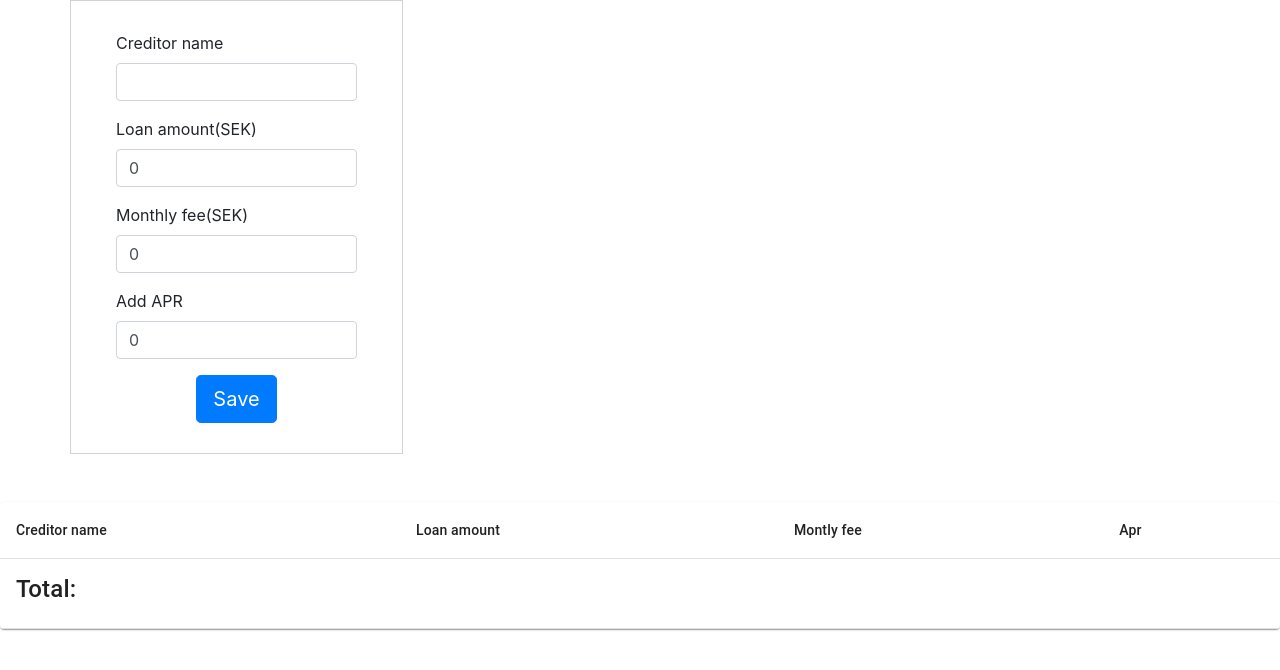
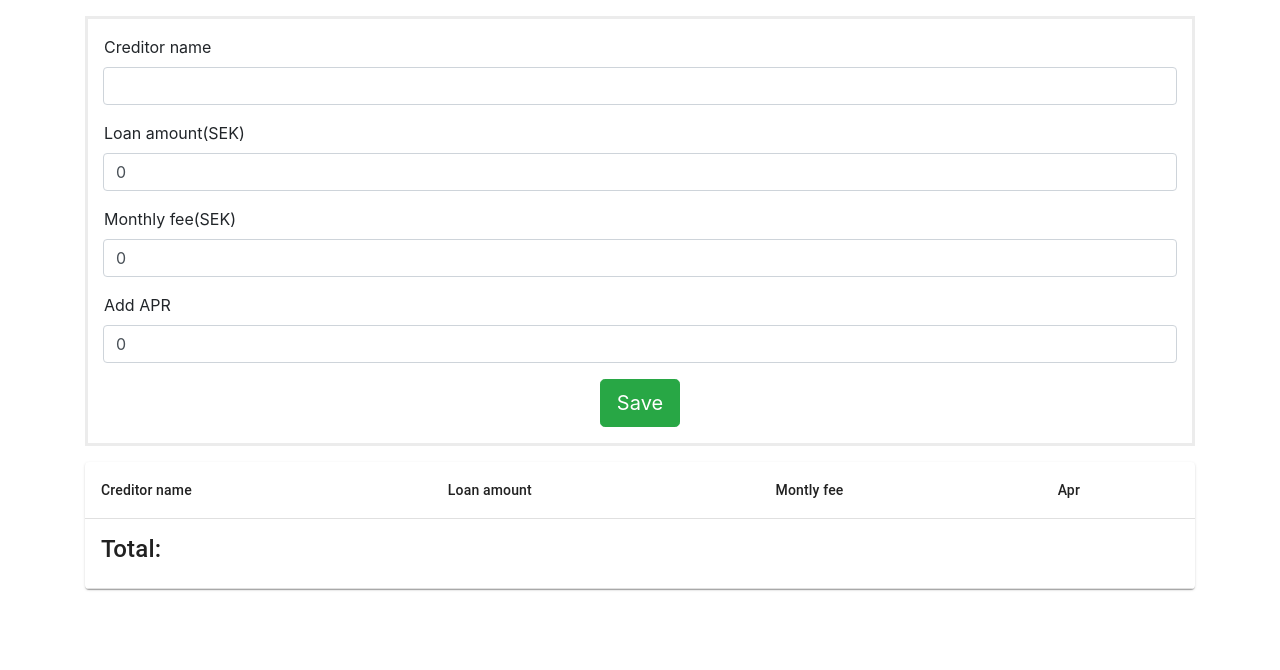
Before and after one commit to Jeca1801/Preloan-Frontend, a React (Create React App) app: page / in a window 1280 px wide. Shown: the top 670 px of the page. Built offline with nearby package versions, Linux system fonts and the light colour scheme.

Commit message:
added some css tweaks and cleaned up the code

```diff
--- a/src/context/CustomerContext.js
+++ b/src/context/CustomerContext.js
@@ -1,10 +1,10 @@
 import React, { createContext, useReducer, useEffect } from "react";
-import { bookReducer } from "../reducers/bookReducer";
+import { loanReducer } from "../reducers/loanReducer";
 
 export const CustomerContext = createContext();
 
 const CustomerContextProvider = (props) => {
-  const [preLoan, dispatch] = useReducer(bookReducer, [], () => {
+  const [preLoan, dispatch] = useReducer(loanReducer, [], () => {
     const localData = localStorage.getItem("preLoan");
     return localData ? JSON.parse(localData) : [];
   });
--- /dev/null
+++ b/src/dashboard/DashBoard.css
@@ -0,0 +1,3 @@
+.dashboard-wrapper {
+  margin-top: 1rem;
+}
--- a/src/dashboard/DashBoard.js
+++ b/src/dashboard/DashBoard.js
@@ -1,17 +1,16 @@
 import React, { useState } from "react";
 import CustomerForm from "./form/CustomerForm";
-import { Container } from 'react-bootstrap';
 import DisplayTable from "./table/DisplayTable";
+import { Container } from "react-bootstrap";
+import './DashBoard.css';
 
 const DashBoard = () => {
   const [tableRow, setTableRow] = useState([]);
   return (
-    <>
-      <Container>
-        <CustomerForm setTableRow={setTableRow} tableRow={tableRow} />
-      </Container>
-      <DisplayTable/>
-    </>
+    <Container className="dashboard-wrapper">
+      <CustomerForm setTableRow={setTableRow} tableRow={tableRow} />
+      <DisplayTable />
+    </Container>
   );
 };
 
--- a/src/dashboard/form/CustomerForm.css
+++ b/src/dashboard/form/CustomerForm.css
@@ -1,8 +1,8 @@
 .form-wrapper {
-  width: 30%;
-  border: 1px solid #d3d3d3;
-  padding: 30px;
-  margin-bottom: 3rem;
+  padding: 1rem;
+  border: 0.2rem solid #ececec;
+  margin-bottom: 1rem;
+  width: 50%;
 }
 
 .button-wrapper {
--- a/src/dashboard/form/CustomerForm.js
+++ b/src/dashboard/form/CustomerForm.js
@@ -1,7 +1,7 @@
 import React, { useContext } from "react";
 import TextInput from "./TextInput";
 import { CustomerContext } from "../../context/CustomerContext";
-import { Form, Button, Row, Col } from "react-bootstrap";
+import { Form, Button, Row, Col, Container } from "react-bootstrap";
 import * as yup from "yup";
 import { Formik } from "formik";
 import "./CustomerForm.css";
@@ -31,8 +31,8 @@ const CustomerForm = ({ setTableRow }) => {
   const onFormSubmit = (values) => {
     setTableRow((row) => [...row, values]);
     dispatch({
-      type: "ADD_BOOK",
-      book: {
+      type: "ADD_PRE_LOAN",
+      preLoan: {
         creditorName: values.creditorName,
         loanAmount: values.loanAmount,
         monthlyFee: values.monthlyFee,
@@ -57,7 +57,7 @@ const CustomerForm = ({ setTableRow }) => {
         handleChange,
         handleBlur,
       }) => (
-        <Row className="form-wrapper">
+        <Container className="form-wrapper">
           <Form onSubmit={handleSubmit}>
             <TextInput
               type="text"
@@ -99,14 +99,13 @@ const CustomerForm = ({ setTableRow }) => {
               handleChange={handleChange}
               handleBlur={handleBlur}
             />
-
-            <div className="button-wrapper">
-              <Button type="submit" variant="primary" size="lg">
+            <Col className="button-wrapper">
+              <Button type="submit" variant="success" size="lg">
                 Save
               </Button>
-            </div>
+            </Col>
           </Form>
-        </Row>
+        </Container>
       )}
     </Formik>
   );
--- a/src/dashboard/form/TextInput.js
+++ b/src/dashboard/form/TextInput.js
@@ -1,5 +1,5 @@
 import React from "react";
-import { Form, Col } from "react-bootstrap";
+import { Form, Row, Col } from "react-bootstrap";
 import { checkInputField, inputBorderColor } from "./inputUtils.js";
 
 const TextInput = (props) => {
@@ -15,9 +15,9 @@ const TextInput = (props) => {
     textarea,
   } = props;
   return (
-    <Col xs={12}>
-      <Form.Group>
-        <Form.Label>{label}</Form.Label>
+    <Form.Group as={Row}>
+      <Form.Label className="pl-3"sm="2">{label}</Form.Label>
+      <Col xs={12}>
         <Form.Control
           type={type}
           name={name}
@@ -27,9 +27,10 @@ const TextInput = (props) => {
           style={inputBorderColor(errors, touched, values, name)}
           as={textarea}
         ></Form.Control>
-        {checkInputField(errors, touched, name)}
-      </Form.Group>
-    </Col>
+      </Col>
+
+      {checkInputField(errors, touched, name)}
+    </Form.Group>
   );
 };
 
--- a/src/reducers/bookReducer.js
+++ /dev/null
@@ -1,16 +0,0 @@
-export const bookReducer = (state, action) => {
-  switch (action.type) {
-    case "ADD_BOOK":
-      return [
-        ...state,
-        {
-          creditorName: action.book.creditorName,
-          loanAmount: action.book.loanAmount,
-          monthlyFee: action.book.monthlyFee,
-          apr: action.book.apr,
-        },
-      ];
-    default:
-      return state;
-  }
-};
--- /dev/null
+++ b/src/reducers/loanReducer.js
@@ -0,0 +1,16 @@
+export const loanReducer = (state, action) => {
+  switch (action.type) {
+    case "ADD_PRE_LOAN":
+      return [
+        ...state,
+        {
+          creditorName: action.preLoan.creditorName,
+          loanAmount: action.preLoan.loanAmount,
+          monthlyFee: action.preLoan.monthlyFee,
+          apr: action.preLoan.apr,
+        },
+      ];
+    default:
+      return state;
+  }
+};
```
Also changed, not shown: src/dashboard/table/DisplayTable.js (+0 -36 lines), 1 other file (tests, documents, lock files or other folders).
